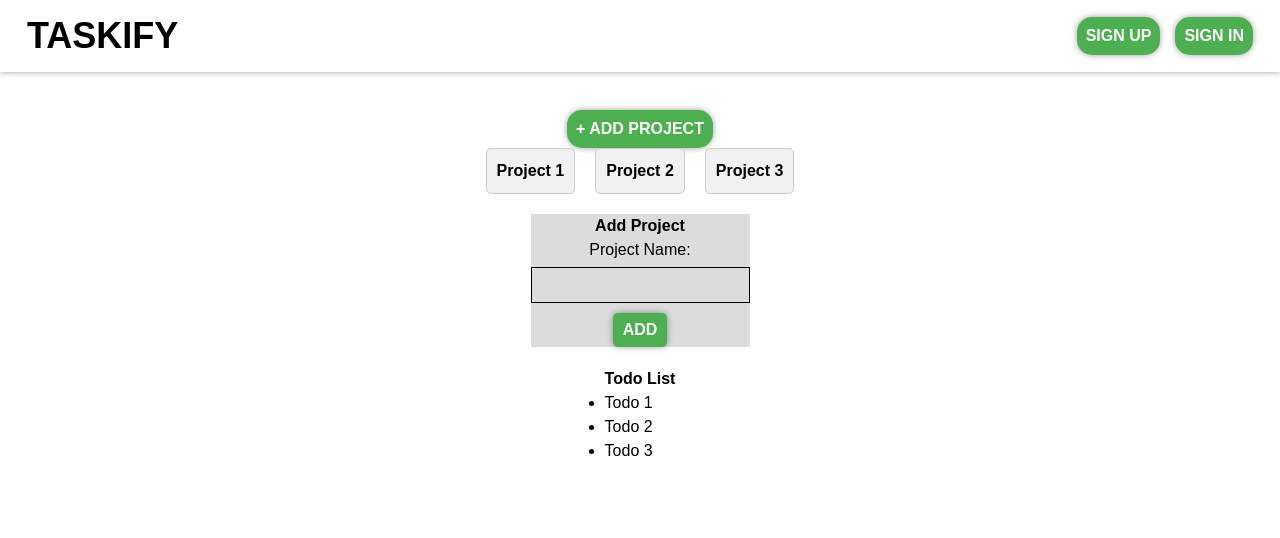
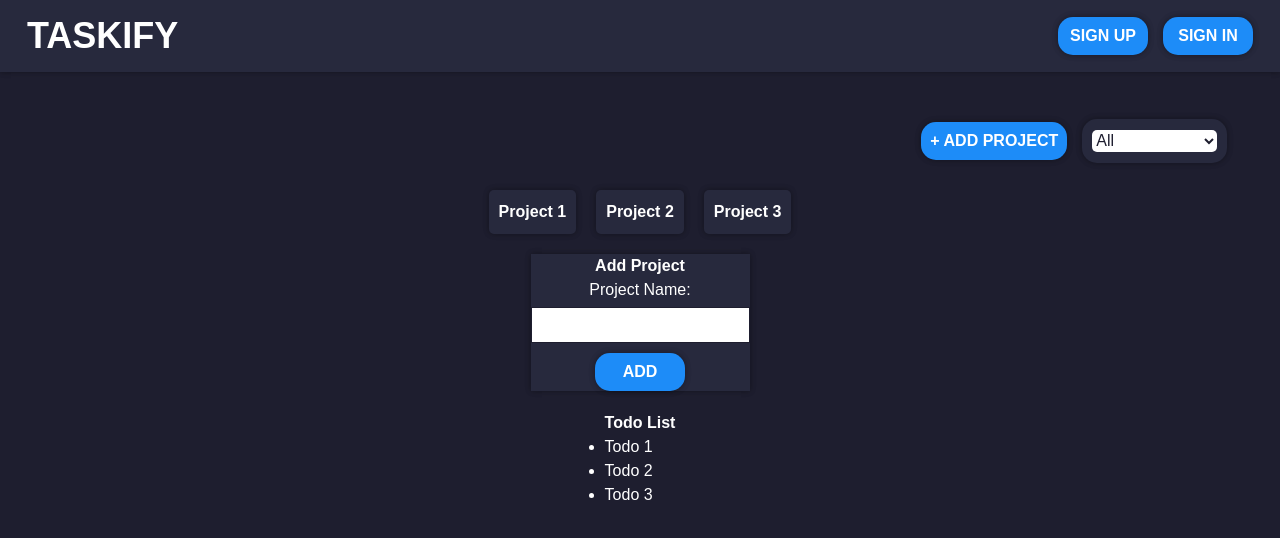
Before and after one commit to ksh009/top-todo-application, a plain HTML site: page index.html in a window 1280 px wide. Drawn offline with Linux system fonts and the light colour scheme.

Commit message:
Task select filter button

```diff
--- a/index.html
+++ b/index.html
@@ -3,150 +3,7 @@
 	<head>
 		<meta charset="UTF-8" />
 		<title>Todo Application</title>
-        <link rel="stylesheet" href="styles.css">
-		<style>
-			/* Reset default */
-			* {
-				margin: 0;
-				padding: 0;
-				box-sizing: border-box;
-				font-family: inherit;
-				font-size: inherit;
-				line-height: inherit;
-				color: inherit;
-				background-color: transparent;
-				border: none;
-			}
-
-			html {
-				font-size: 62.5%;
-			}
-
-			body {
-				font-size: 1.6rem;
-				line-height: 1.5;
-				font-family: 'Norse Bold', sans-serif;
-				overflow-y: hidden;
-			}
-
-			a {
-				text-decoration: none;
-			}
-
-			button {
-				display: flex;
-				flex-direction: row;
-				padding: 7px 9px;
-				font-size: 16px;
-				font-weight: bold;
-				text-align: center;
-				text-transform: uppercase;
-				color: #fff;
-				background-color: #4caf50;
-				border: none;
-				border-radius: 15px;
-				cursor: pointer;
-				box-shadow: rgb(0 0 0 / 16%) 0px 0px 6px, rgb(0 0 0 / 23%) 0px 0px 6px;
-			}
-
-			:root {
-				--primary-color: #1992d4;
-				--secondary-color: #f0b429;
-				--tertiary-color: #e2e8f0;
-				--main-text-color: #000000;
-				--secondary-text-color: #ffffff;
-				--input-focus-border-color: #2e5bdb;
-				--input-error-border-color: #d16868;
-				--box-shadow-color: #e8e9e9;
-			}
-			.nav {
-				position: relative;
-				display: flex;
-				height: 72px;
-				align-items: center;
-				flex-direction: row;
-				box-shadow: rgb(0 0 0 / 16%) 0px 0px 6px, rgb(0 0 0 / 23%) 0px 0px 6px;
-			}
-
-			.nav .logo,
-			.auth {
-				display: flex;
-				flex-direction: row;
-				align-items: center;
-				width: 50%;
-				height: 100%;
-				padding: 0px 27px;
-			}
-
-			.nav .logo {
-				justify-content: flex-start;
-			}
-
-			.nav .logo a {
-				font-size: 36px;
-				font-weight: bolder;
-			}
-
-			.nav .auth {
-				justify-content: flex-end;
-			}
-
-			.nav .auth button {
-				margin-left: 15px;
-			}
-
-			.nav .auth button:hover {
-				background-color: #3e8e41;
-			}
-
-			.nav .auth button:active {
-				background-color: #2c6829;
-			}
-			.container {
-				display: flex;
-				flex-direction: column;
-				justify-content: center;
-				align-items: center;
-			}
-			.grid {
-				display: grid;
-				grid-template-columns: repeat(3, 1fr);
-				grid-gap: 20px;
-			}
-			.card {
-				border: 1px solid #ccc;
-				padding: 10px;
-				border-radius: 5px;
-				background-color: #f1f1f1;
-			}
-			.card h3 {
-				margin-top: 0;
-			}
-			form {
-				display: flex;
-				flex-direction: column;
-				align-items: center;
-				margin-top: 20px;
-			}
-			form label {
-				margin-bottom: 5px;
-			}
-			form input[type='text'] {
-				padding: 5px;
-				margin-bottom: 10px;
-			}
-			form button[type='submit'] {
-				padding: 5px 10px;
-				background-color: #4caf50;
-				color: white;
-				border: none;
-				border-radius: 5px;
-				cursor: pointer;
-			}
-			.todo-list {
-				margin-top: 20px;
-			}
-		</style>
+		<link rel="stylesheet" href="styles.css" />
 	</head>
 	<body>
 		<header class="nav-container">
@@ -160,8 +17,18 @@
 				</div>
 			</nav>
 		</header>
-		<main class="container">
-			<button id="add-project-btn">+ Add Project</button>
+		<main class="main-container">
+			<div class="buttons-container">
+				<button id="add-project-btn">+ Add Project</button>
+				<div class="filter-menu">
+					<select name="filter">
+						<option value="all">All</option>
+						<option value="high">High</option>
+						<option value="medium">Medium</option>
+						<option value="low">Low</option>
+					</select>
+				</div>
+			</div>
 			<div class="grid">
 				<div class="card">
 					<h3>Project 1</h3>
--- a/styles.css
+++ b/styles.css
@@ -26,6 +26,18 @@ a {
 	text-decoration: none;
 }
 
+:root {
+	--primary-color: #1d8cf8;
+	--primary-color-hover: #3f99f2;
+	--primary-color-active: #007dfa;
+	--bg-color: #1e1e2f;
+	--component-color: #27293d;
+	--text-color: #ffffff;
+	--border-radius: 15px;
+	--border-color-primary: #ccc;
+	--box-shadow-col: rgb(0 0 0 / 16%) 0px 0px 6px, rgb(0 0 0 / 23%) 0px 0px 6px;
+}
+
 button {
 	display: flex;
 	flex-direction: row;
@@ -34,29 +46,46 @@ button {
 	font-weight: bold;
 	text-align: center;
 	text-transform: uppercase;
-	color: #fff;
-	background-color: #4caf50;
+	color: var(--text-color);
+	background-color: var(--primary-color);
 	border: none;
-	border-radius: 15px;
+	border-radius: var(--border-radius);
 	cursor: pointer;
-	box-shadow: rgb(0 0 0 / 16%) 0px 0px 6px, rgb(0 0 0 / 23%) 0px 0px 6px;
+	box-shadow: var(--box-shadow-col);
+	min-width: 90px;
+	justify-content: center;
 }
 
-:root {
-	--primary-color: #1d8cf8;
-	--primary-color-hover: #3f99f2;
-	--primary-color-active: #007dfa;
-	--bg-color: #1e1e2f;
-	--component-color: #27293d;
-	--text-color: #ffffff;
+button:hover {
+	background-color: var(--primary-color-hover);
 }
+
+button:active {
+	border-color: var(--primary-color-active);
+}
+
+input {
+	padding: 5px;
+	margin-bottom: 10px;
+	border: 1px solid;
+	/* border-color: var(--border-color-primary); */
+	background-color: var(--text-color);
+	color: var(--bg-color);
+}
+
+input:focus {
+	border-color: var(--primary-color);
+}
+
+/* Navbar starts here */
 .nav {
 	position: relative;
 	display: flex;
 	height: 72px;
 	align-items: center;
 	flex-direction: row;
-	box-shadow: rgb(0 0 0 / 16%) 0px 0px 6px, rgb(0 0 0 / 23%) 0px 0px 6px;
+	box-shadow: var(--box-shadow-col);
+	background-color: var(--component-color);
 }
 
 .nav .logo,
@@ -67,6 +96,7 @@ button {
 	width: 50%;
 	height: 100%;
 	padding: 0px 27px;
+	color: var(--text-color);
 }
 
 .nav .logo {
@@ -86,59 +116,93 @@ button {
 	margin-left: 15px;
 }
 
-.nav .auth button:hover {
-	background-color: #3e8e41;
+/* .nav .auth button:hover {
+	background-color: var(--primary-color-hover);
 }
 
 .nav .auth button:active {
-	background-color: #2c6829;
-}
+	background-color: var(--primary-color-active);
+} */
 
 /* Component styles */
-.container {
+.main-container {
 	display: flex;
 	flex-direction: column;
-	justify-content: center;
+	justify-content: flex-start;
 	align-items: center;
 	padding: 3%;
+	background-color: var(--bg-color);
+	min-height: 100vh;
 }
-.grid {
+.main-container .buttons-container {
+	display: flex;
+	flex-direction: row;
+	justify-content: flex-end;
+	align-items: center;
+	width: 100%;
+	margin: 9px 0px 27px 0px;
+}
+.main-container .grid {
 	display: grid;
 	grid-template-columns: repeat(3, 1fr);
 	grid-gap: 20px;
 }
-.card {
-	border: 1px solid #ccc;
+.main-container .card {
+	/* border: 1px solid; */
+	/* border-color: var(--border-color-primary); */
+	box-shadow: var(--box-shadow-col);
 	padding: 10px;
 	border-radius: 5px;
-	background-color: #f1f1f1;
+	background-color: var(--component-color);
+	color: var(--text-color);
 }
-.card h3 {
+.main-container .card h3 {
 	margin-top: 0;
 }
-form {
+.main-container form {
 	display: flex;
 	flex-direction: column;
 	align-items: center;
 	margin-top: 20px;
-	background: gainsboro;
+	box-shadow: var(--box-shadow-col);
+	background: var(--component-color);
+	color: var(--text-color);
 }
-form label {
+.main-container form label {
 	margin-bottom: 5px;
 }
-form input[type='text'] {
+/* form input[type='text'] {
 	padding: 5px;
 	margin-bottom: 10px;
-	border: 1px solid black;
-}
-form button[type='submit'] {
+	border: 1px solid;
+    border-color: var(--text-color);
+} */
+/* form button[type='submit'] {
 	padding: 5px 10px;
 	background-color: #4caf50;
 	color: white;
 	border: none;
 	border-radius: 5px;
 	cursor: pointer;
+} */
+.main-container .todo-list {
+	margin-top: 20px;
+	color: var(--text-color);
 }
-.todo-list {
-	margin-top: 20px;
+
+.filter-menu {
+	width: 12%;
+	margin: 0 15px;
+	padding: 10px;
+	background-color: var(--component-color);
+	box-shadow: var(--box-shadow-col);
+	border-radius: var(--border-radius);
 }
+
+.filter-menu select {
+	width: 100%;
+	height: 22px;
+	background: var(--text-color);
+	color: var(--bg-color);
+	border-radius: 5px;
+}
```
